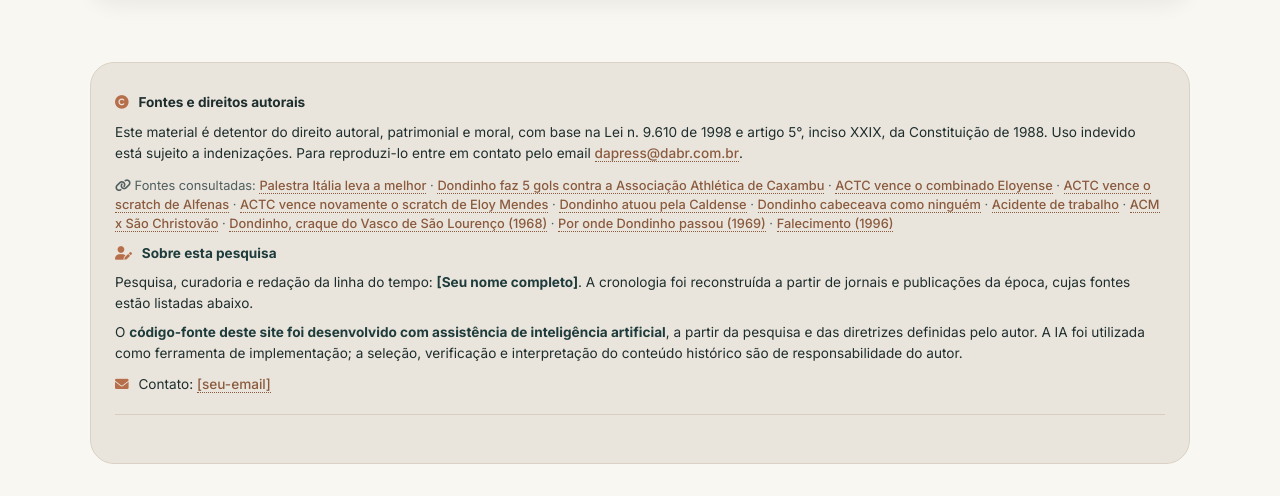
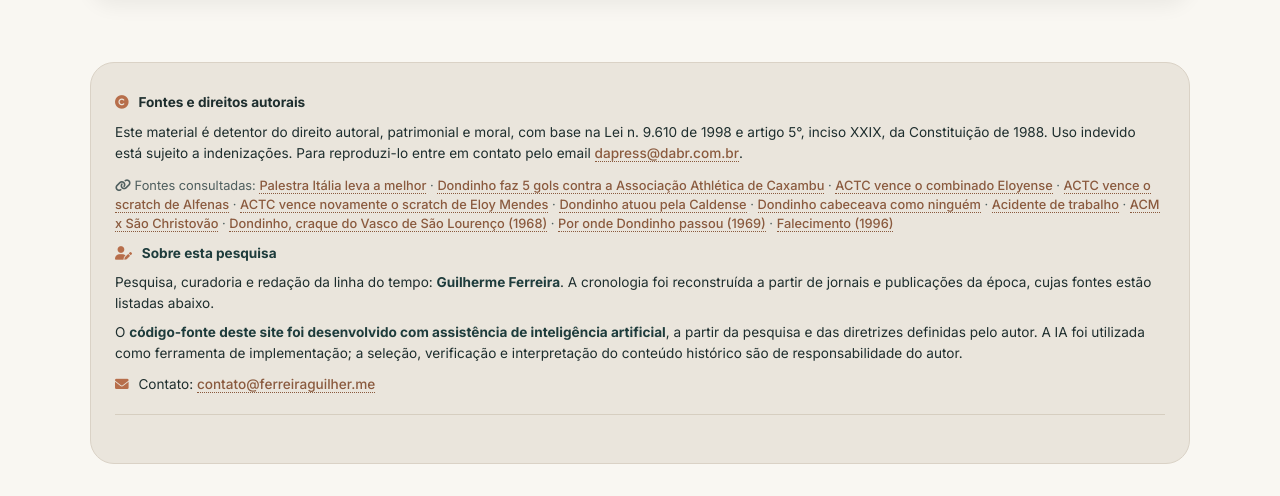
Before and after one commit to guiajf/dondinho, a plain HTML site: page index.html in a window 1280 px wide. Shown: the part 3369-3865 px from the top of the page. Drawn offline with Linux system fonts and the light colour scheme.

Commit message:
Update author name and contact information in index.html

```diff
--- a/index.html
+++ b/index.html
@@ -3,7 +3,7 @@
 <head>
     <meta charset="UTF-8">
     <meta name="viewport" content="width=device-width, initial-scale=1.0">
-    <meta name="author" content="[Seu nome completo]">
+    <meta name="author" content="Guilherme Ferreira">
     <meta name="description" content="Linha do tempo documentada da carreira de Dondinho, pai do Pelé, com base em jornais da época.
     Pesquisa de Guilherme Ferreira. Código desenvolvido com assistência de IA.">
     <title>Dondinho · Linha do tempo · Pai do Pelé</title>
@@ -590,7 +590,7 @@
             <div class="author-block">
             <p><i class="fas fa-user-pen" style="margin-right: 6px; color: #b76e4b;"></i> <strong>Sobre esta pesquisa</strong></p>
             <p>
-                Pesquisa, curadoria e redação da linha do tempo: <strong>[Seu nome completo]</strong>.
+                Pesquisa, curadoria e redação da linha do tempo: <strong>Guilherme Ferreira</strong>.
                 A cronologia foi reconstruída a partir de jornais e publicações da época, cujas fontes estão listadas abaixo.
             </p>
             <p>
@@ -600,7 +600,7 @@
             </p>
             <p class="contact-line">
                 <i class="fas fa-envelope" style="margin-right: 6px; color: #b76e4b;"></i>
-                Contato: <a href="mailto:[seu-email]">[seu-email]</a>
+                Contato: <a href="mailto:contato@ferreiraguilher.me">contato@ferreiraguilher.me</a>
             </p>
         </div>
         </div>
```
